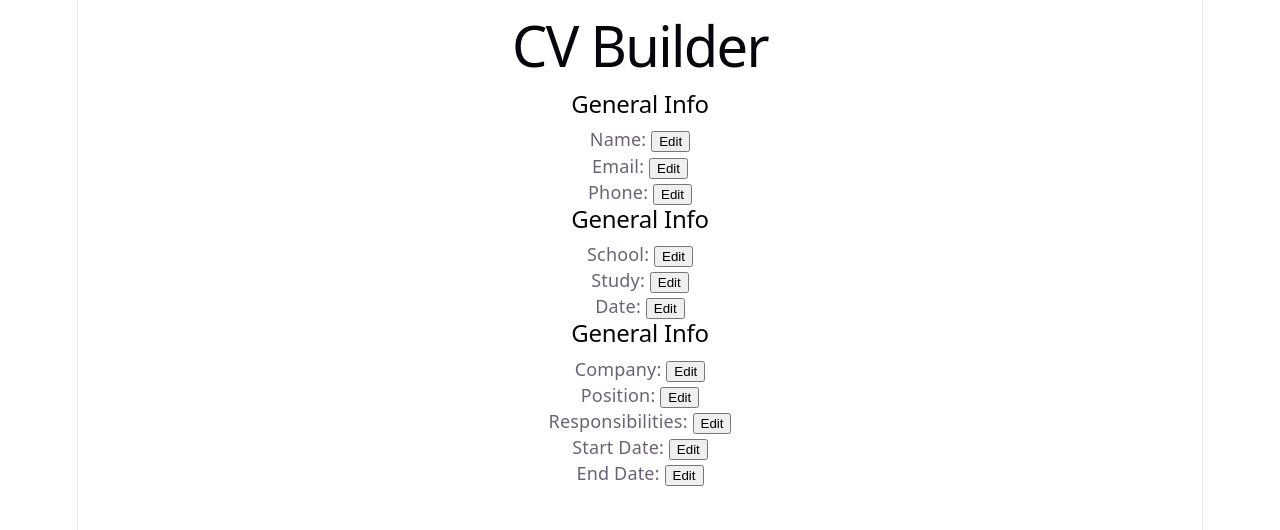
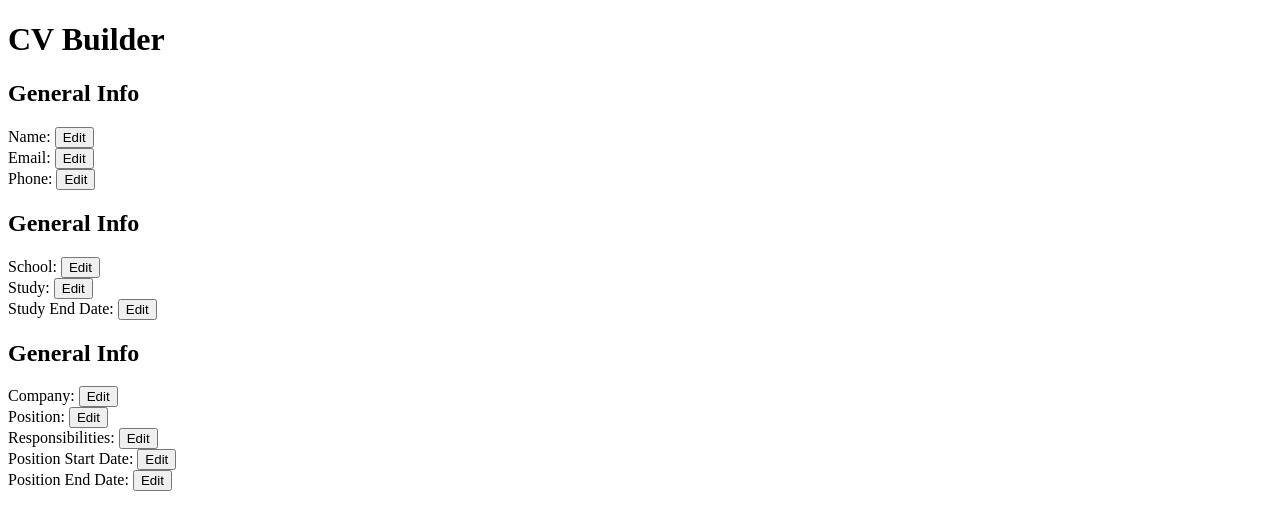
Before and after one commit to 1nf1n1t3f1r3/odin_cv_application, a React (Vite) app: page / in a window 1280 px wide. Shown: the top 530 px of the page. Built offline with nearby package versions, Linux system fonts and the light colour scheme.

Commit message:
Added TextArea & Date Field Input types

```diff
--- a/src/App.css
+++ b/src/App.css
@@ -1,4 +1,4 @@
-.counter {
+/* .counter {
   font-size: 16px;
   padding: 5px 10px;
   border-radius: 5px;
@@ -181,4 +181,4 @@
     right: 0;
     border-right-color: var(--border);
   }
-}
+} */
--- a/src/components/Education.jsx
+++ b/src/components/Education.jsx
@@ -39,8 +39,8 @@ function Education({ editingSection, setEditingSection }) {
       />
 
       <Field
-        label="Date"
-        type="text"
+        label="Study End Date"
+        type="date"
         value={date}
         isEditing={editingSection === "education-date"}
         onChange={(e) => setDate(e.target.value)}
--- a/src/components/Experience.jsx
+++ b/src/components/Experience.jsx
@@ -46,7 +46,7 @@ function Experience({ editingSection, setEditingSection }) {
 
       <Field
         label="Responsibilities"
-        type="text"
+        type="textarea"
         value={responsibilities}
         isEditing={editingSection === "experience-responsibilities"}
         onChange={(e) => setResponsibilities(e.target.value)}
@@ -60,8 +60,8 @@ function Experience({ editingSection, setEditingSection }) {
       />
 
       <Field
-        label="Start Date"
-        type="text"
+        label="Position Start Date"
+        type="date"
         value={startDate}
         isEditing={editingSection === "experience-startDate"}
         onChange={(e) => setStartDate(e.target.value)}
@@ -75,8 +75,8 @@ function Experience({ editingSection, setEditingSection }) {
       />
 
       <Field
-        label="End Date"
-        type="text"
+        label="Position End Date"
+        type="date"
         value={endDate}
         isEditing={editingSection === "experience-endDate"}
         onChange={(e) => setEndDate(e.target.value)}
--- a/src/components/Field.jsx
+++ b/src/components/Field.jsx
@@ -1,19 +1,30 @@
-//src/components/Field.jsx
+// src/components/Field.jsx
 
-function Field({ label, value, type, isEditing, onChange, onEditToggle }) {
+function Field({
+  label,
+  value,
+  type = "text",
+  isEditing,
+  onChange,
+  onEditToggle,
+}) {
   return (
     <div>
       <label>{label}: </label>
 
       {isEditing ? (
         <>
-          <input type={type} value={value} onChange={onChange} />
+          {type === "textarea" ? (
+            <textarea value={value} onChange={onChange} />
+          ) : (
+            <input type={type} value={value} onChange={onChange} />
+          )}
 
           <button onClick={onEditToggle}>Submit</button>
         </>
       ) : (
         <>
-          <span>{value} </span>
+          <span>{value}</span>
           <button onClick={onEditToggle}>Edit</button>
         </>
       )}
--- a/src/index.css
+++ b/src/index.css
@@ -1,4 +1,4 @@
-:root {
+/* :root {
   --text: #6b6375;
   --text-h: #08060d;
   --bg: #fff;
@@ -108,4 +108,4 @@ code {
   line-height: 135%;
   padding: 4px 8px;
   background: var(--code-bg);
-}
+} */
```
